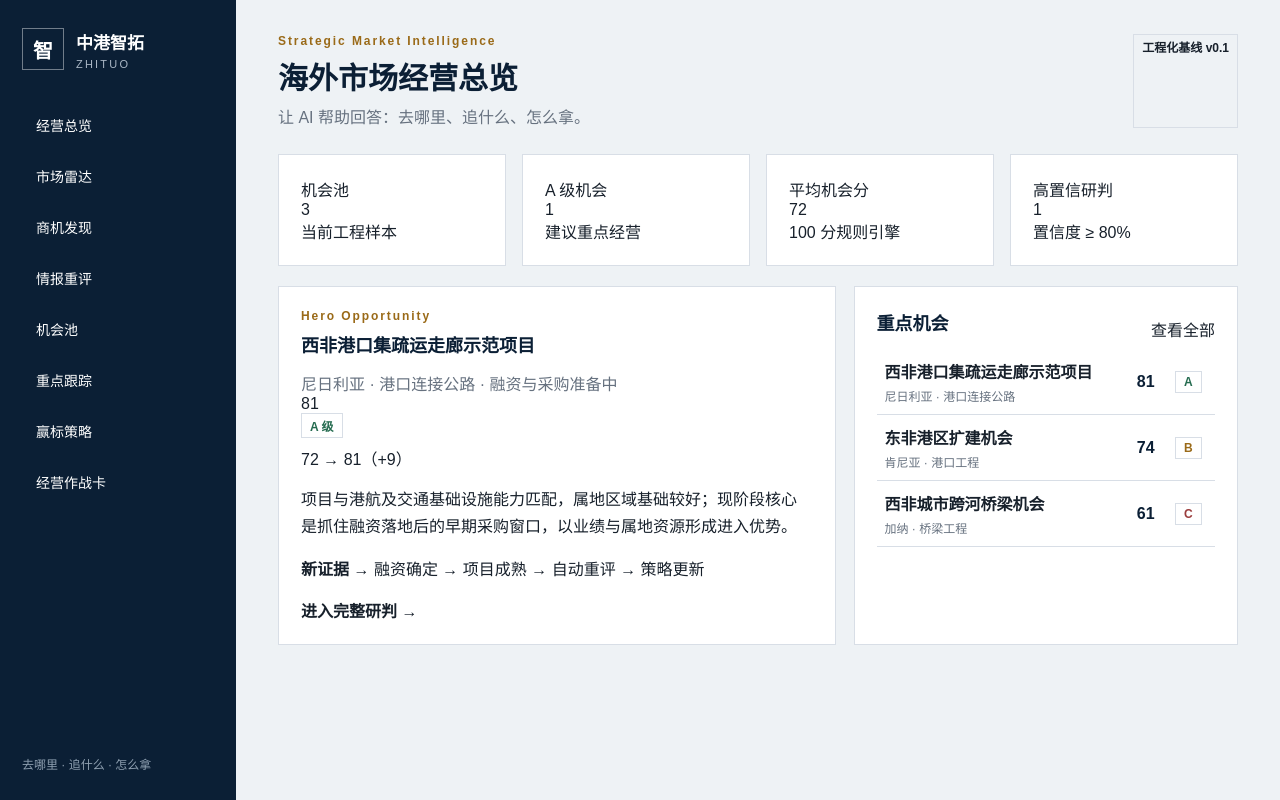
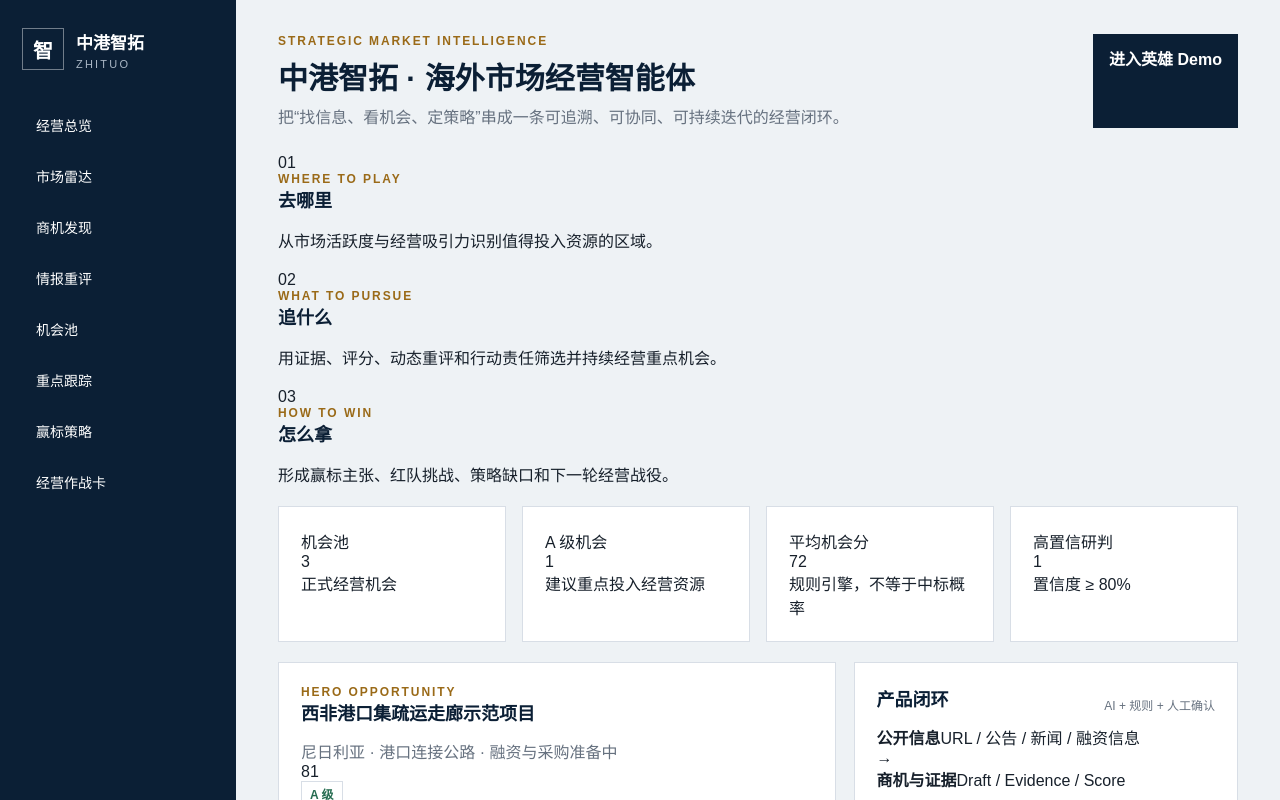
Before and after one commit to ruijin-bai/zhonggang-zhituo, a Next.js app in the folder apps/web/: page / in a window 1280 px wide. Shown: the top 800 px of the page. Built offline with nearby package versions, Linux system fonts and the light colour scheme; no server answers.

Commit message:
feat: refocus homepage on competition storyline

```diff
--- a/apps/web/app/page.tsx
+++ b/apps/web/app/page.tsx
@@ -3,55 +3,32 @@ import { getOpportunities } from "@/lib/api";
 
 export default async function DashboardPage() {
   const opportunities = await getOpportunities();
+  if (!opportunities.length) {
+    return <div className="empty-state"><div className="eyebrow">ZHITUO</div><h1>海外市场经营总览</h1><p>当前暂无机会数据。可先初始化 Demo 数据，或从商机发现工作台导入公开项目线索。</p><div className="flow-links"><Link href="/discover">开始发现商机 →</Link></div></div>;
+  }
   const aCount = opportunities.filter((item) => item.grade === "A").length;
   const avgScore = Math.round(opportunities.reduce((sum, item) => sum + item.score, 0) / opportunities.length);
-  const hero = opportunities[0];
+  const hero = opportunities.find(x=>x.id==="west-africa-port-access-corridor") ?? opportunities[0];
 
-  return (
-    <>
-      <header className="page-head">
-        <div>
-          <div className="eyebrow">Strategic Market Intelligence</div>
-          <h1>海外市场经营总览</h1>
-          <div className="muted">让 AI 帮助回答：去哪里、追什么、怎么拿。</div>
-        </div>
-        <div className="badge">工程化基线 v0.1</div>
-      </header>
+  return <>
+    <header className="page-head"><div><div className="eyebrow">STRATEGIC MARKET INTELLIGENCE</div><h1>中港智拓 · 海外市场经营智能体</h1><div className="muted">把“找信息、看机会、定策略”串成一条可追溯、可协同、可持续迭代的经营闭环。</div></div><Link className="primary-button demo-entry" href={`/strategy?id=${hero.id}`}>进入英雄 Demo</Link></header>
 
-      <section className="kpi-grid">
-        <div className="card"><div className="kpi-label">机会池</div><div className="kpi-value">{opportunities.length}</div><div className="kpi-note">当前工程样本</div></div>
-        <div className="card"><div className="kpi-label">A 级机会</div><div className="kpi-value">{aCount}</div><div className="kpi-note">建议重点经营</div></div>
-        <div className="card"><div className="kpi-label">平均机会分</div><div className="kpi-value">{avgScore}</div><div className="kpi-note">100 分规则引擎</div></div>
-        <div className="card"><div className="kpi-label">高置信研判</div><div className="kpi-value">{opportunities.filter((x) => x.confidence >= 80).length}</div><div className="kpi-note">置信度 ≥ 80%</div></div>
-      </section>
+    <section className="three-questions">
+      <Link href="/radar"><span>01</span><div><div className="eyebrow">WHERE TO PLAY</div><h2>去哪里</h2><p>从市场活跃度与经营吸引力识别值得投入资源的区域。</p></div></Link>
+      <Link href="/tracking"><span>02</span><div><div className="eyebrow">WHAT TO PURSUE</div><h2>追什么</h2><p>用证据、评分、动态重评和行动责任筛选并持续经营重点机会。</p></div></Link>
+      <Link href="/strategy"><span>03</span><div><div className="eyebrow">HOW TO WIN</div><h2>怎么拿</h2><p>形成赢标主张、红队挑战、策略缺口和下一轮经营战役。</p></div></Link>
+    </section>
 
-      <div className="grid-2">
-        <section className="section hero-opportunity">
-          <div className="eyebrow">Hero Opportunity</div>
-          <h2 style={{ marginTop: 8 }}>{hero.title}</h2>
-          <div className="muted">{hero.country} · {hero.sector} · {hero.stage}</div>
-          <div className="hero-score">
-            <div className="score-big">{hero.score}</div>
-            <div><span className="badge badge-a">{hero.grade} 级</span><div className="delta" style={{ marginTop: 8 }}>72 → 81（+9）</div></div>
-          </div>
-          <p>{hero.pursuit_thesis}</p>
-          <div className="flow"><strong>新证据</strong> → 融资确定 → 项目成熟 → 自动重评 → 策略更新</div>
-          <div style={{ marginTop: 18 }}><Link href={`/opportunities/${hero.id}`}><strong>进入完整研判 →</strong></Link></div>
-        </section>
+    <section className="kpi-grid">
+      <div className="card"><div className="kpi-label">机会池</div><div className="kpi-value">{opportunities.length}</div><div className="kpi-note">正式经营机会</div></div>
+      <div className="card"><div className="kpi-label">A 级机会</div><div className="kpi-value">{aCount}</div><div className="kpi-note">建议重点投入经营资源</div></div>
+      <div className="card"><div className="kpi-label">平均机会分</div><div className="kpi-value">{avgScore}</div><div className="kpi-note">规则引擎，不等于中标概率</div></div>
+      <div className="card"><div className="kpi-label">高置信研判</div><div className="kpi-value">{opportunities.filter((x) => x.confidence >= 80).length}</div><div className="kpi-note">置信度 ≥ 80%</div></div>
+    </section>
 
-        <section className="section">
-          <div className="section-head"><h2>重点机会</h2><Link href="/opportunities">查看全部</Link></div>
-          <table className="table"><tbody>
-            {opportunities.map((item) => (
-              <tr key={item.id}>
-                <td><Link href={`/opportunities/${item.id}`}><strong>{item.title}</strong></Link><div className="muted" style={{ fontSize: 12, marginTop: 4 }}>{item.country} · {item.sector}</div></td>
-                <td className="score">{item.score}</td>
-                <td><span className={`badge badge-${item.grade.toLowerCase()}`}>{item.grade}</span></td>
-              </tr>
-            ))}
-          </tbody></table>
-        </section>
-      </div>
-    </>
-  );
+    <div className="grid-2">
+      <section className="section hero-opportunity"><div className="eyebrow">HERO OPPORTUNITY</div><h2>{hero.title}</h2><div className="muted">{hero.country} · {hero.sector} · {hero.stage}</div><div className="hero-score"><div className="score-big">{hero.score}</div><div><span className={`badge badge-${hero.grade.toLowerCase()}`}>{hero.grade} 级</span><div className="muted small" style={{marginTop:8}}>研判置信度 {hero.confidence}%</div></div></div><p>{hero.pursuit_thesis}</p><div className="hero-actions"><Link href={`/opportunities/${hero.id}`}>查看研判</Link><Link href={`/tracking`}>进入跟踪</Link><Link href={`/strategy?id=${hero.id}`}>制定策略</Link><Link href={`/battlecard?id=${hero.id}`}>查看作战卡</Link></div></section>
+      <section className="section"><div className="section-head"><h2>产品闭环</h2><span className="muted small">AI + 规则 + 人工确认</span></div><div className="journey"><div><b>公开信息</b><span>URL / 公告 / 新闻 / 融资信息</span></div><i>→</i><div><b>商机与证据</b><span>Draft / Evidence / Score</span></div><i>→</i><div><b>经营策略</b><span>Tracking / Strategy / Red Team</span></div><i>→</i><div><b>行动与决策</b><span>Actions / Alerts / Battlecard</span></div></div><div className="policy-note">关键经营事实必须有来源；系统允许“未知”，不允许 AI 为完整性补造客户关系、竞争报价和领导态度。</div></section>
+    </div>
+  </>;
 }
```
